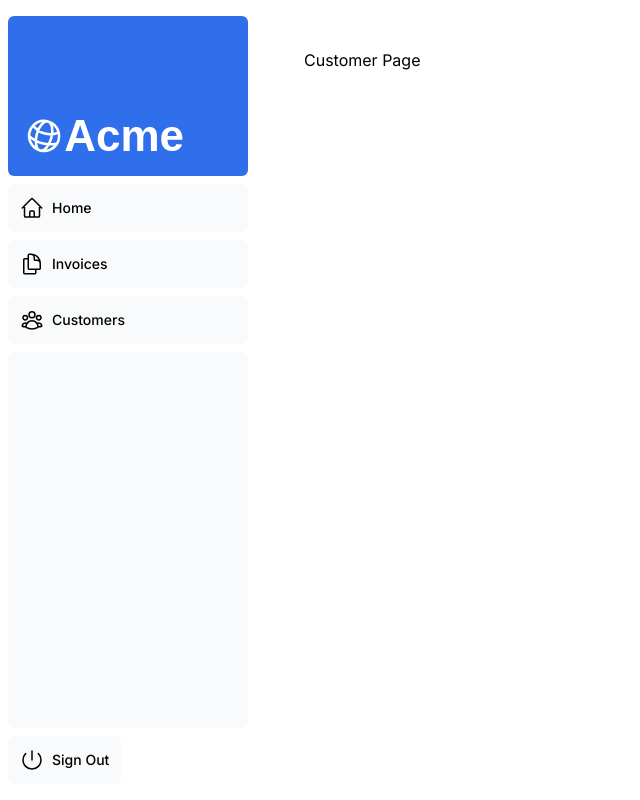
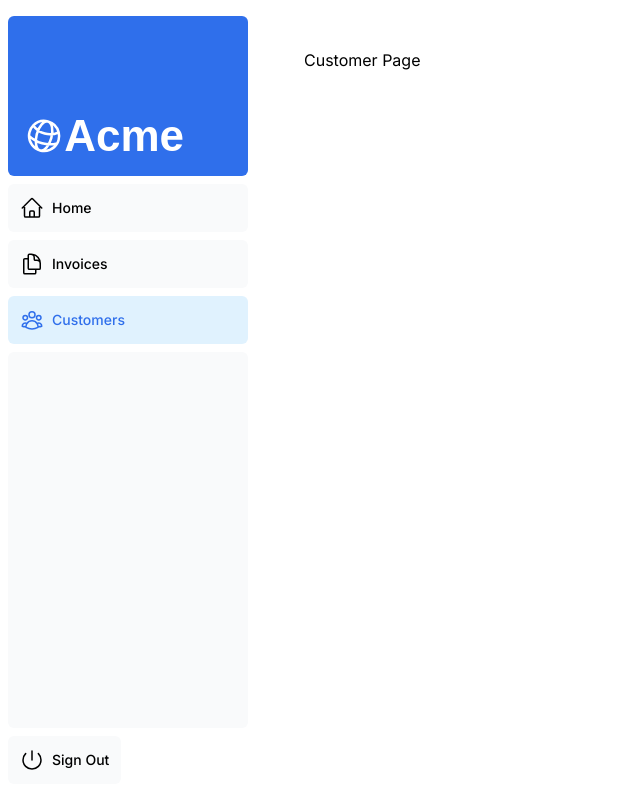
Before and after one commit to Polashahmad01/nextjs-dashboard, a Next.js app: page /dashboard/customers in a window 1280 px wide. Shown: the whole page, without its empty margins (0-640 px from the left). Built offline with nearby package versions, Linux system fonts and the light colour scheme; a web font is replaced by a local one.

Commit message:
Refactor nav-links.tsx to use Next.js Link component and add active link highlighting

```diff
--- a/app/ui/dashboard/nav-links.tsx
+++ b/app/ui/dashboard/nav-links.tsx
@@ -1,8 +1,13 @@
+"use client";
+
 import {
   UserGroupIcon,
   HomeIcon,
   DocumentDuplicateIcon,
-} from '@heroicons/react/24/outline';
+} from "@heroicons/react/24/outline";
+import Link from "next/link";
+import { usePathname } from "next/navigation";
+import clsx from "clsx";
 
 // Map of links to display in the side navigation.
 // Depending on the size of the application, this would be stored in a database.
@@ -17,19 +22,25 @@
 ];
 
 export default function NavLinks() {
+  const pathname = usePathname()
   return (
     <>
       {links.map((link) => {
         const LinkIcon = link.icon;
         return (
-          <a
+          <Link
             key={link.name}
             href={link.href}
-            className="flex h-[48px] grow items-center justify-center gap-2 rounded-md bg-gray-50 p-3 text-sm font-medium hover:bg-sky-100 hover:text-blue-600 md:flex-none md:justify-start md:p-2 md:px-3"
+            className={clsx(
+              'flex h-[48px] grow items-center justify-center gap-2 rounded-md bg-gray-50 p-3 text-sm font-medium hover:bg-sky-100 hover:text-blue-600 md:flex-none md:justify-start md:p-2 md:px-3',
+              {
+                'bg-sky-100 text-blue-600': pathname === link.href,
+              },
+            )}
           >
             <LinkIcon className="w-6" />
             <p className="hidden md:block">{link.name}</p>
-          </a>
+          </Link>
         );
       })}
     </>
```
